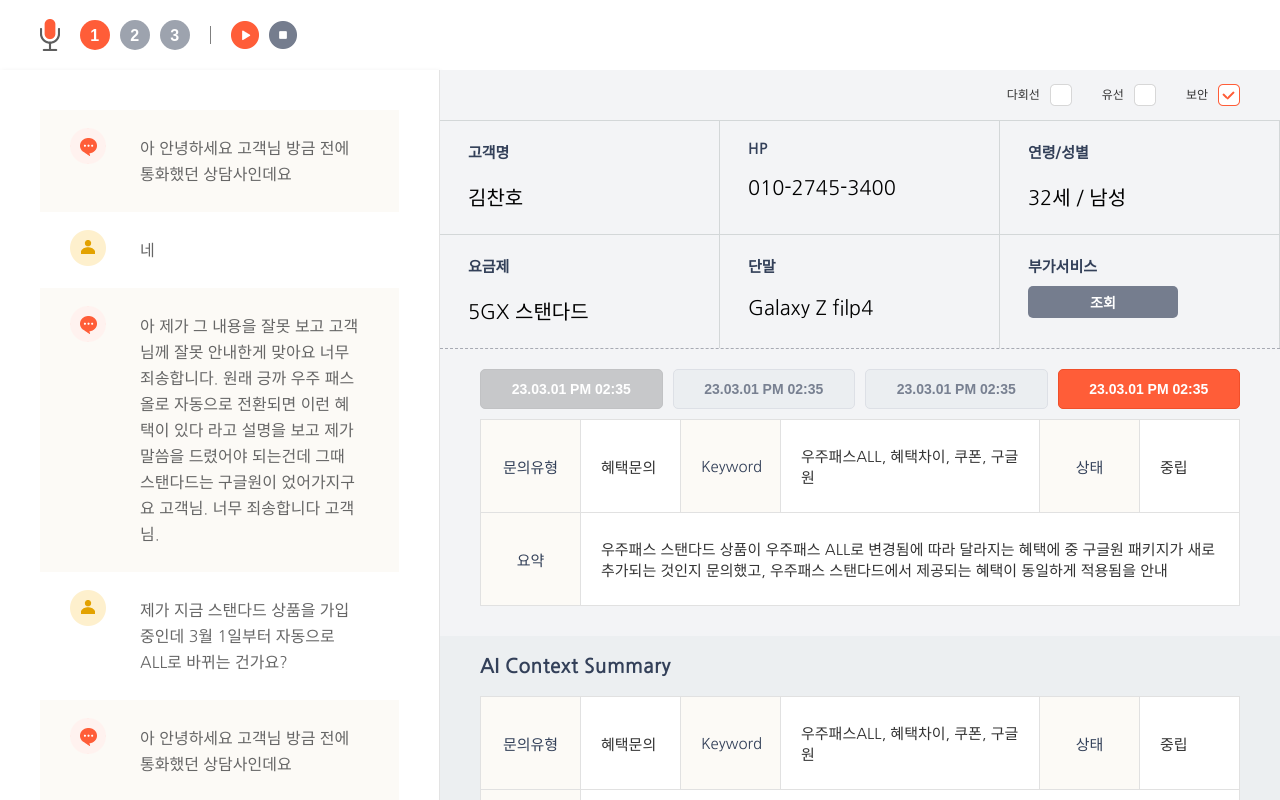
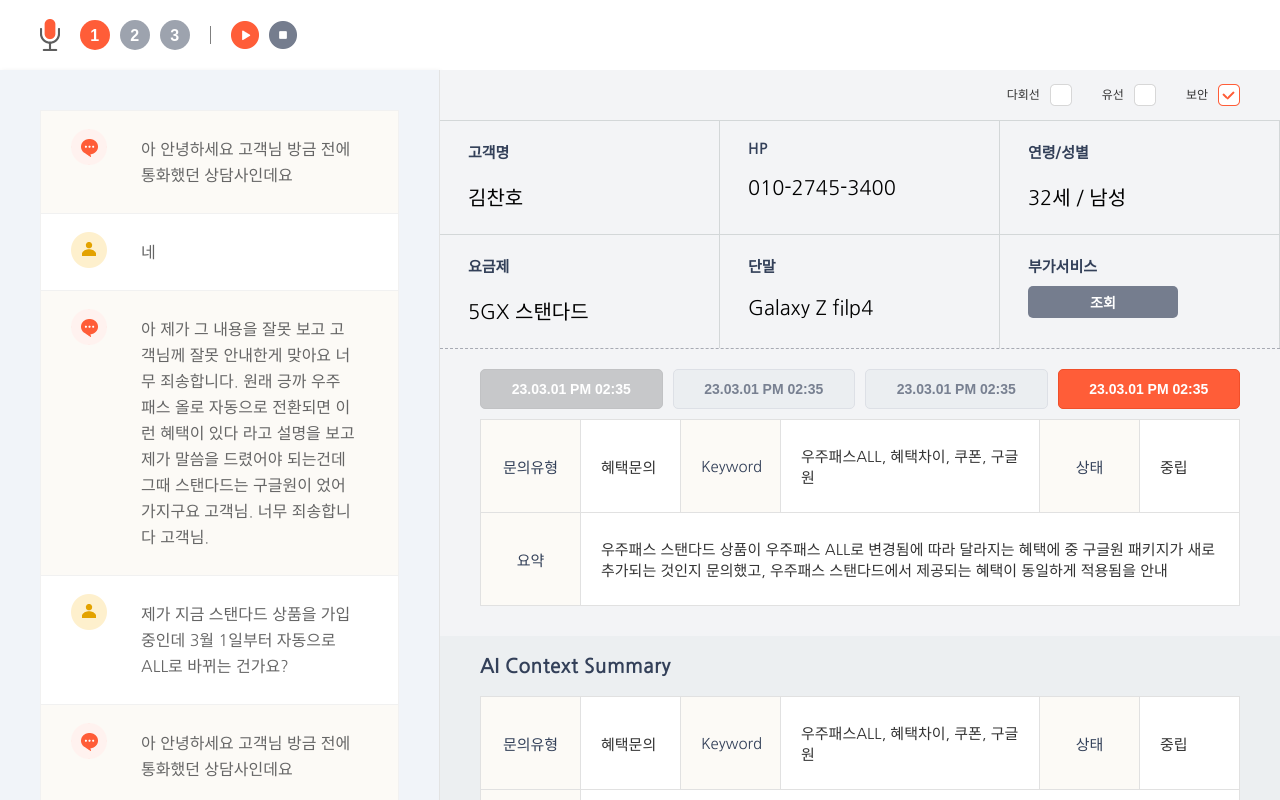
Before and after one commit to yz-one/sk, a plain HTML site: page index.html in a window 1280 px wide. Drawn offline with nearby package versions, Linux system fonts and the light colour scheme.

Commit message:
4 commit

```diff
--- a/css/default.scss
+++ b/css/default.scss
@@ -185,7 +185,7 @@ main {
     .record-text {
         flex: 40% 1 1;
         border-right: 1px solid #e3e3e3;
-        background-color: #fff;
+        background-color: #f1f4f9;
         box-shadow: 0.6px 0.8px 5px 0 rgba(0, 0, 0, 0.1);
         padding: 40px;
         overflow-y: scroll;
@@ -197,6 +197,11 @@ main {
             color: #666;
             position: relative;
             padding: 25px 40px 25px 100px;
+            border: 1px solid #f1f1f1;
+            background-color: #fff;
+            & + p {
+                border-top: none;
+            }
             &:before {
                 @include ct;
                 width: 36px;
```
Also changed, not shown: css/default.css, 1 other file.
